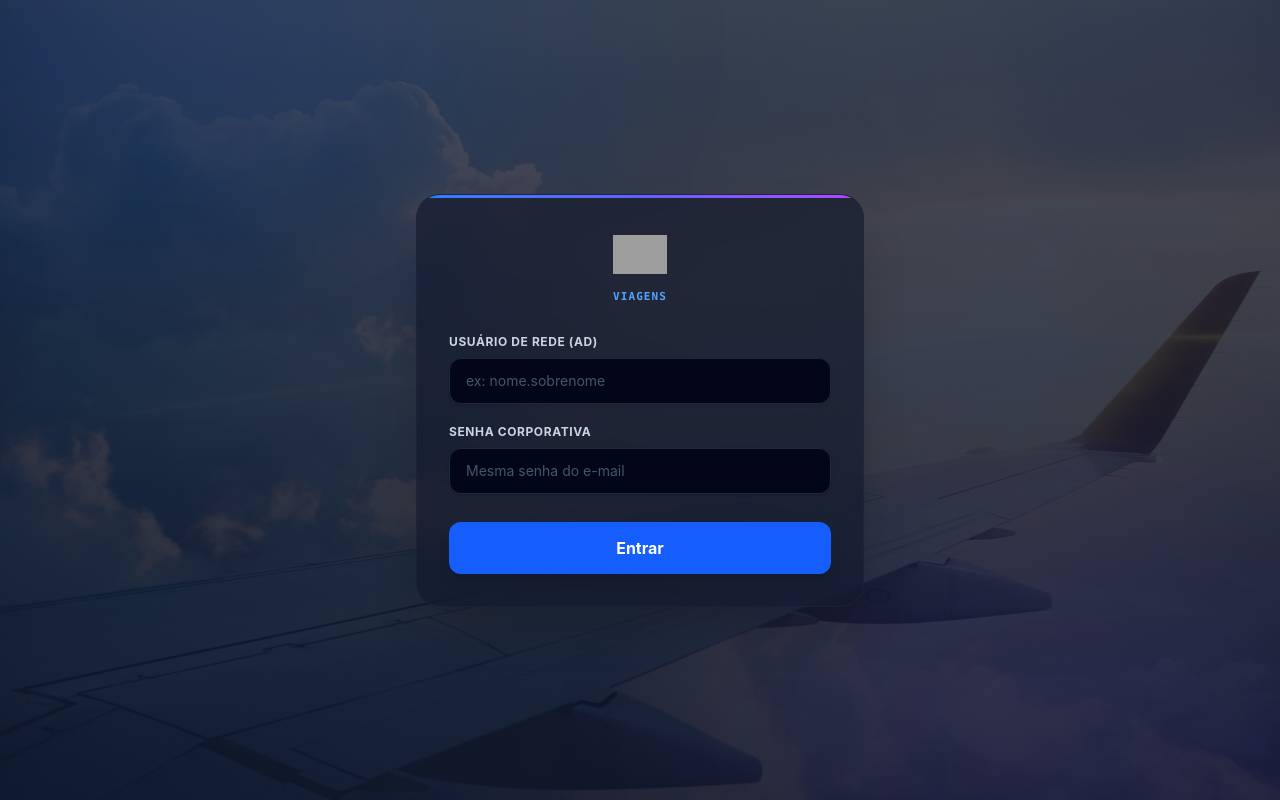
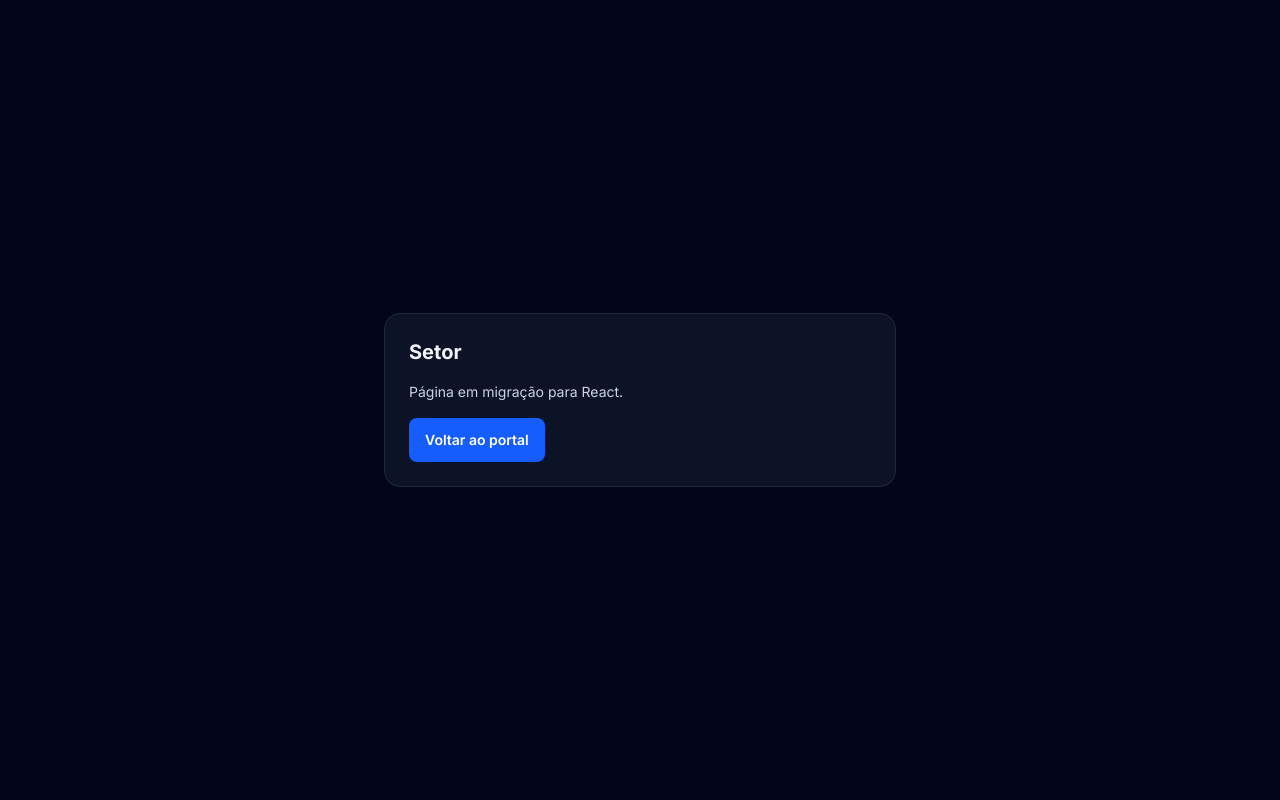
Before and after one commit to leandroaraujo-max/viagens_labs, a React (Vite) app in the folder frontend/: page /setor in a window 1280 px wide. Before the commit this address led to /. Built offline with nearby package versions, Linux system fonts and the light colour scheme; grey boxes are pictures that could not be loaded.

Commit message:
chore(frontend): bootstrap react com vite e router base

```diff
--- /dev/null
+++ b/frontend/src/App.jsx
@@ -0,0 +1,19 @@
+import React from 'react'
+import { Navigate, Route, Routes } from 'react-router-dom'
+import IndexPage from './pages/IndexPage.jsx'
+import PlaceholderPage from './pages/PlaceholderPage.jsx'
+
+export default function App() {
+    return (
+        <Routes>
+            <Route path="/" element={<IndexPage />} />
+            <Route path="/setor" element={<PlaceholderPage title="Setor" description="Página em migração para React." />} />
+            <Route path="/agencia" element={<PlaceholderPage title="Agência" description="Página em migração para React." />} />
+            <Route path="/dev" element={<PlaceholderPage title="Dev" description="Página em migração para React." />} />
+            <Route path="/dashboard" element={<PlaceholderPage title="Dashboard" description="Página em migração para React." />} />
+            <Route path="/aprovacao" element={<PlaceholderPage title="Aprovação" description="Página em migração para React." />} />
+            <Route path="/politica-privacidade" element={<PlaceholderPage title="Política de Privacidade" description="Página em migração para React." />} />
+            <Route path="*" element={<Navigate to="/" replace />} />
+        </Routes>
+    )
+}
--- a/frontend/src/index.html
+++ b/frontend/src/index.html
@@ -10,8 +10,8 @@
 </head>
 
 <body>
-    <div id="app"></div>
-    <script type="module" src="/main.js"></script>
+    <div id="root"></div>
+    <script type="module" src="/main.jsx"></script>
 </body>
 
 </html>
--- /dev/null
+++ b/frontend/src/main.jsx
@@ -0,0 +1,13 @@
+import React from 'react'
+import { createRoot } from 'react-dom/client'
+import { BrowserRouter } from 'react-router-dom'
+import App from './App.jsx'
+import './assets/css/main.css'
+
+createRoot(document.getElementById('root')).render(
+    <React.StrictMode>
+        <BrowserRouter>
+            <App />
+        </BrowserRouter>
+    </React.StrictMode>,
+)
--- /dev/null
+++ b/frontend/src/pages/PlaceholderPage.jsx
@@ -0,0 +1,16 @@
+import React from 'react'
+import { Link } from 'react-router-dom'
+
+export default function PlaceholderPage({ title, description }) {
+    return (
+        <main className="min-h-screen bg-slate-950 text-slate-100 flex items-center justify-center p-6">
+            <section className="w-full max-w-lg bg-slate-900/80 border border-slate-800 rounded-2xl p-6 space-y-4">
+                <h1 className="text-xl font-bold">{title}</h1>
+                <p className="text-sm text-slate-300">{description}</p>
+                <Link to="/" className="inline-flex min-h-11 items-center px-4 py-2 rounded-lg bg-blue-600 hover:bg-blue-700 text-white text-sm font-semibold">
+                    Voltar ao portal
+                </Link>
+            </section>
+        </main>
+    )
+}
--- a/frontend/vite.config.js
+++ b/frontend/vite.config.js
@@ -1,5 +1,5 @@
 import { defineConfig } from 'vite'
-import vue from '@vitejs/plugin-vue'
+import react from '@vitejs/plugin-react'
 import tailwindcss from '@tailwindcss/vite'
 import { fileURLToPath, URL } from 'node:url'
 
@@ -7,7 +7,7 @@ export default defineConfig({
     // Vite usa src/ como raiz — os HTMLs legados em frontend/ permanecem intactos
     root: 'src',
     plugins: [
-        vue(),
+        react(),
         tailwindcss(),
     ],
     resolve: {
```
Also changed, not shown: frontend/package.json (+4 -4 lines), 1 other file (tests, documents, lock files or other folders).
